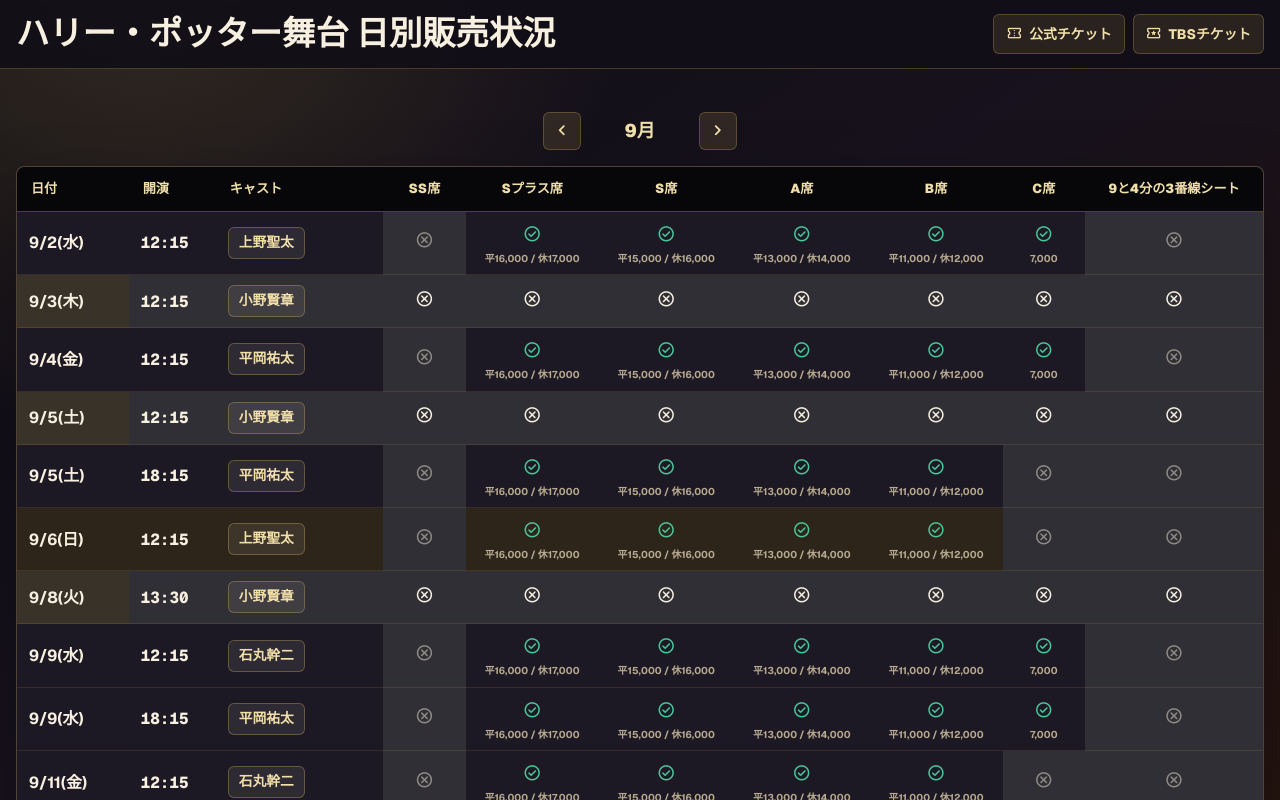
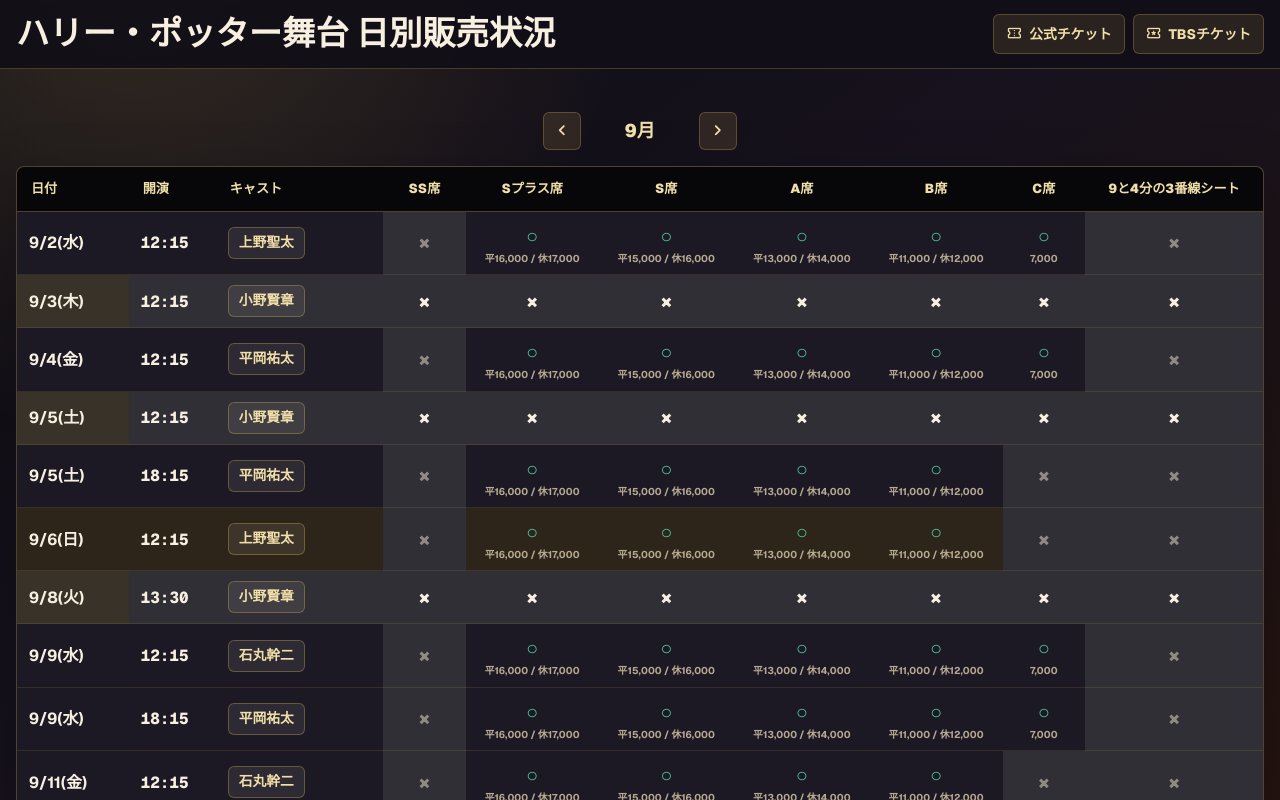
Before and after one commit to tetsuhiroyoneda/hp-stage-guide, a Next.js app: page / in a window 1280 px wide. Shown: the top 800 px of the page. Built offline with nearby package versions, Linux system fonts and the light colour scheme.

Commit message:
在庫表示をシンプルな記号に変更

```diff
--- a/src/app/globals.css
+++ b/src/app/globals.css
@@ -333,12 +333,6 @@
   font-weight: 900;
 }
 
-.seatMark .mi {
-  display: inline-flex;
-  font-size: 1.15rem;
-  font-variation-settings: "FILL" 0, "wght" 700, "GRAD" 0, "opsz" 24;
-}
-
 .seatMark small {
   display: block;
   margin-top: 2px;
--- a/src/app/page.tsx
+++ b/src/app/page.tsx
@@ -2635,9 +2635,7 @@
                       const available = seats[seat] === true;
                       return (
                         <td className={available ? "seatMark ok" : "seatMark ng"} key={seat}>
-                          <span className="mi" aria-label={available ? "空席あり" : "予定枚数終了"}>
-                            {available ? "check_circle" : "cancel"}
-                          </span>
+                          <span aria-label={available ? "空席あり" : "予定枚数終了"}>{available ? "○" : "×"}</span>
                           {available ? <small>{seatPrices[seat]}</small> : null}
                         </td>
                       );
```
